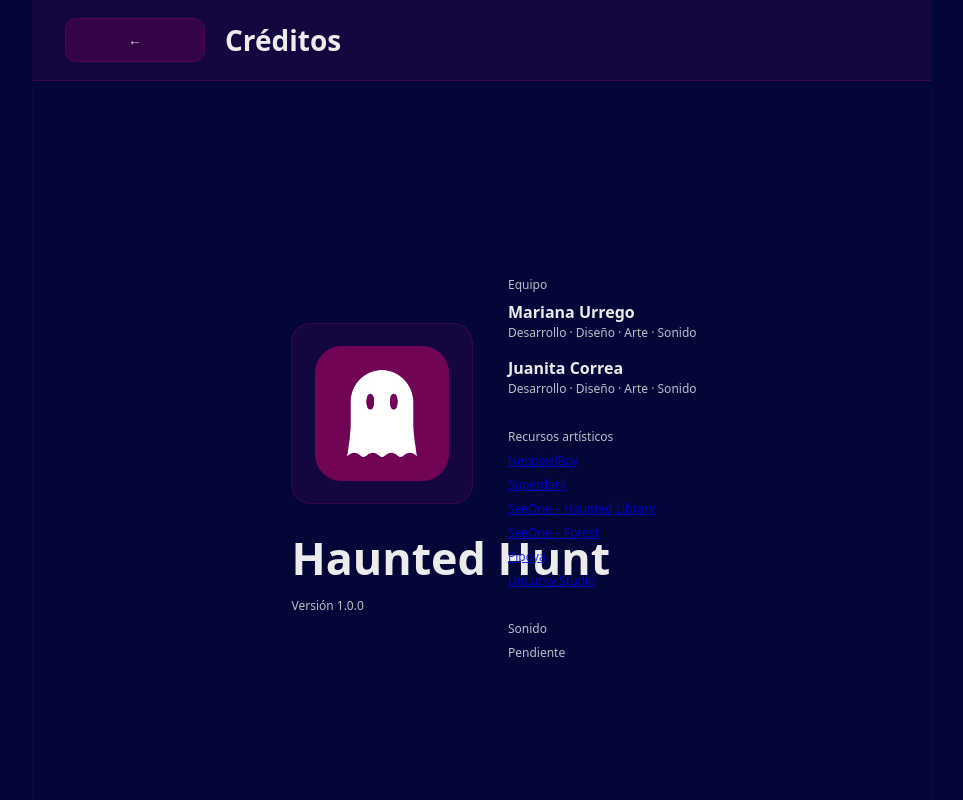
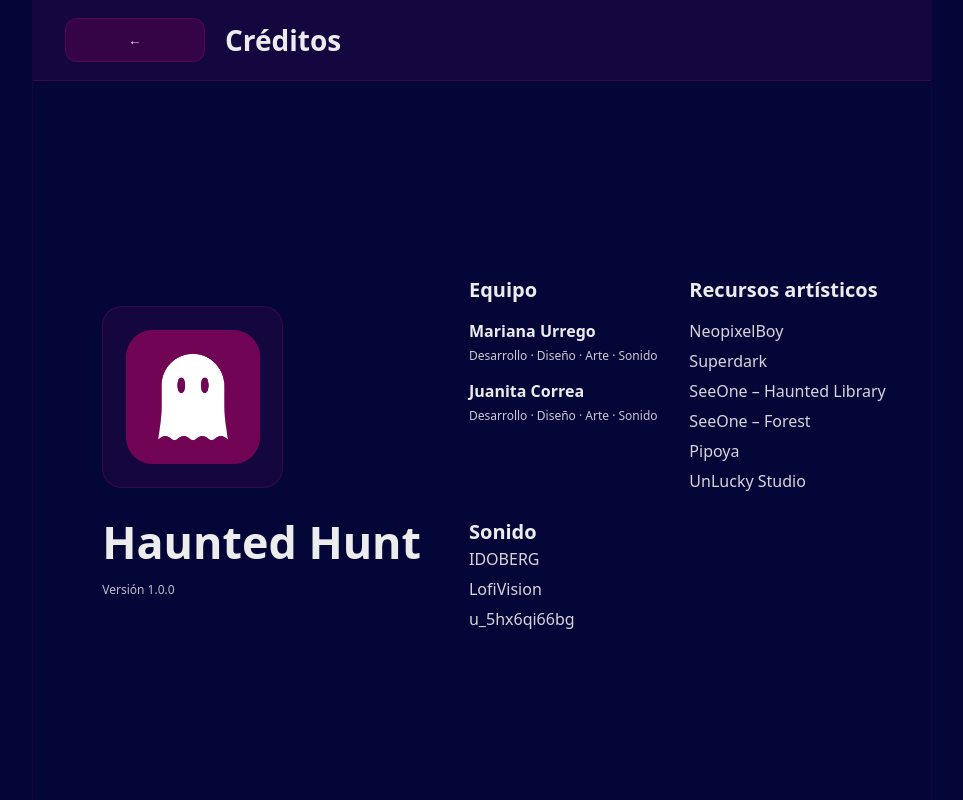
Before and after one commit to marianaUrrego/juego_apps, a React (Vite) app: page /credits in a window 1280 px wide. Shown: the whole page, without its empty margins (158-1121 px from the left). Built offline with nearby package versions, Linux system fonts and the light colour scheme.

Commit message:
fix: creditos

```diff
--- a/src/screens/Credits.jsx
+++ b/src/screens/Credits.jsx
@@ -15,37 +15,39 @@ export default function Credits({ onBack }) {
       </header>
 
       <div className="container page__body">
-        <div className={styles.credits__container}>
-          <div className={styles.credits__grid}>
-            <div className={styles.credits__brand}>
+        <div className={styles.credits__layout}>
+          <div className={styles.credits__brandBlock}>
             <BrandBlock showVersion />
           </div>
-            <div className={styles.credits__list}>
-              <div>
-                <div className={styles.credits__muted}>Equipo</div>
-                <div className={styles.credits__spacedTop}>
+          <div className={styles.credits__info}>
+            <div className={styles.credits__col}>
+              <h3 className={styles.credits__title}>Equipo</h3>
+              <div className={styles.credits__person}>
                 <div><b>Mariana Urrego</b></div>
                 <div className={styles.credits__muted}>Desarrollo · Diseño · Arte · Sonido</div>
               </div>
-                <div className={styles.credits__section}>
+              <div className={styles.credits__person}>
                 <div><b>Juanita Correa</b></div>
                 <div className={styles.credits__muted}>Desarrollo · Diseño · Arte · Sonido</div>
               </div>
             </div>
-              <div className={styles.credits__section}>
-                <div className={styles.credits__muted}>Recursos artísticos</div>
-                <div className={`${styles.credits__spacedTop} ${styles.credits__links}`}>
-                  <a className={styles.credits__muted} href="https://neopixelboyco.itch.io/background-cementery-pixel-art" target="_blank" rel="noopener noreferrer">NeopixelBoy</a>
-                  <a className={styles.credits__muted} href="https://superdark.itch.io/enchanted-forest-characters" target="_blank" rel="noopener noreferrer">Superdark</a>
-                  <a className={styles.credits__muted} href="https://seeone.itch.io/haunted-library" target="_blank" rel="noopener noreferrer">SeeOne – Haunted Library</a>
-                  <a className={styles.credits__muted} href="https://seeone.itch.io/forest" target="_blank" rel="noopener noreferrer">SeeOne – Forest</a>
-                  <a className={styles.credits__muted} href="https://pipoya.itch.io/pipoya-free-rpg-character-sprites-32x32" target="_blank" rel="noopener noreferrer">Pipoya</a>
-                  <a className={styles.credits__muted} href="https://unluckystudio.com/free-game-art-for-commercial-use" target="_blank" rel="noopener noreferrer">UnLucky Studio</a>
+            <div className={styles.credits__col}>
+              <h3 className={styles.credits__title}>Recursos artísticos</h3>
+              <div className={styles.credits__links}>
+                <a className={styles.credits__link} href="https://neopixelboyco.itch.io/background-cementery-pixel-art" target="_blank" rel="noopener noreferrer">NeopixelBoy</a>
+                <a className={styles.credits__link} href="https://superdark.itch.io/enchanted-forest-characters" target="_blank" rel="noopener noreferrer">Superdark</a>
+                <a className={styles.credits__link} href="https://seeone.itch.io/haunted-library" target="_blank" rel="noopener noreferrer">SeeOne – Haunted Library</a>
+                <a className={styles.credits__link} href="https://seeone.itch.io/forest" target="_blank" rel="noopener noreferrer">SeeOne – Forest</a>
+                <a className={styles.credits__link} href="https://pipoya.itch.io/pipoya-free-rpg-character-sprites-32x32" target="_blank" rel="noopener noreferrer">Pipoya</a>
+                <a className={styles.credits__link} href="https://unluckystudio.com/free-game-art-for-commercial-use" target="_blank" rel="noopener noreferrer">UnLucky Studio</a>
               </div>
             </div>
-              <div className={styles.credits__section}>
-                <div className={styles.credits__muted}>Sonido</div>
-                <div className={`${styles.credits__muted} ${styles.credits__spacedTop}`}>Pendiente</div>
+            <div className={styles.credits__sound}>
+              <h3 className={styles.credits__title}>Sonido</h3>
+              <div className={styles.credits__links}>
+                <a className={styles.credits__link} href="https://pixabay.com/users/idoberg-34953295" target="_blank" rel="noopener noreferrer">IDOBERG</a>
+                <a className={styles.credits__link} href="https://pixabay.com/users/lofivision-46059742" target="_blank" rel="noopener noreferrer">LofiVision</a>
+                <a className={styles.credits__link} href="https://pixabay.com/users/u_5hx6qi66bg-49115312" target="_blank" rel="noopener noreferrer">u_5hx6qi66bg</a>
               </div>
             </div>
           </div>
--- a/src/screens/Credits.module.scss
+++ b/src/screens/Credits.module.scss
@@ -6,64 +6,48 @@
   min-height: 100vh;
 }
 
-.credits__container {
-  padding: 24px;
+.credits__layout {
+  width: 100%;
+  max-width: min(1100px, 92vw);
+  margin: 0 auto;
   display: flex;
+  align-items: center;
   justify-content: center;
-  align-items: center;
-  min-height: calc(100vh - 96px);
+  gap: clamp(16px, 5vw, 48px);
+  padding-top: clamp(12px, 4vw, 24px);
+  box-sizing: border-box;
 }
 
-.credits__grid {
-  max-width: 980px;
-  margin: 0 auto;
-  display: grid;
-  grid-template-columns: 1fr 1fr;
-  gap: 28px;
+.credits__brandBlock {
+  display: flex;
+  flex-direction: column;
   align-items: center;
   justify-content: center;
 }
 
-.credits__brand {
+.credits__info {
   display: grid;
-  grid-template-columns: 96px 1fr;
-  gap: 16px;
-  align-items: center;
+  grid-template-columns: 1fr 1fr;
+  gap: clamp(16px, 3vw, 24px);
+  align-items: start;
 }
 
-.credits__list {
-  display: grid;
-  gap: 16px;
-  justify-items: start;
-}
+.credits__col { display: grid; gap: clamp(8px, 1.8vw, 14px); align-items: start; }
+.credits__title { margin: 0; font-weight: 700; font-size: clamp(1rem, 2vw, 1.25rem); }
+.credits__person { display: grid; gap: 4px; }
+.credits__muted { opacity: .85; font-size: 12px; }
 
-.credits__section { margin-top: 14px; }
-.credits__muted { opacity: .8; font-size: 12px; }
+.credits__links { display: grid; gap: 6px; }
+.credits__link { color: var(--c-text); opacity: .9; text-decoration: none; }
+.credits__link:hover { text-decoration: underline; opacity: 1; }
 
-/* Utilidades para eliminar estilos inline en JSX */
-.credits__spacedTop { margin-top: 6px; }
-.credits__links { display: grid; gap: 6px; }
+.credits__sound { grid-column: 1 / -1; }
 
-/* Mobile-first centering and responsive grid */
-.credits__grid {
-  width: 100%;
-  padding-inline: clamp(12px, 4vw, 24px);
-}
-
-@media (max-width: 768px) {
-  .credits__grid {
-    grid-template-columns: 1fr;
-    gap: clamp(16px, 4vw, 24px);
-    max-width: min(680px, 100%);
-  }
-  .credits__brand {
-    grid-template-columns: 72px 1fr;
-    gap: 12px;
-  }
+@media (max-width: 900px) {
+  .credits__layout { flex-direction: column; gap: clamp(16px, 6vw, 28px); }
+  .credits__info { width: 100%; grid-template-columns: 1fr; }
 }
 
 @media (max-width: 480px) {
-  .credits__container { padding: 16px; }
-  .credits__brand { grid-template-columns: 56px 1fr; }
   .credits__muted { font-size: 11px; }
 }
```
Also changed, not shown: 34 other files (tests, documents, lock files or other folders). Lines whose indentation alone changed are shown as unchanged.
